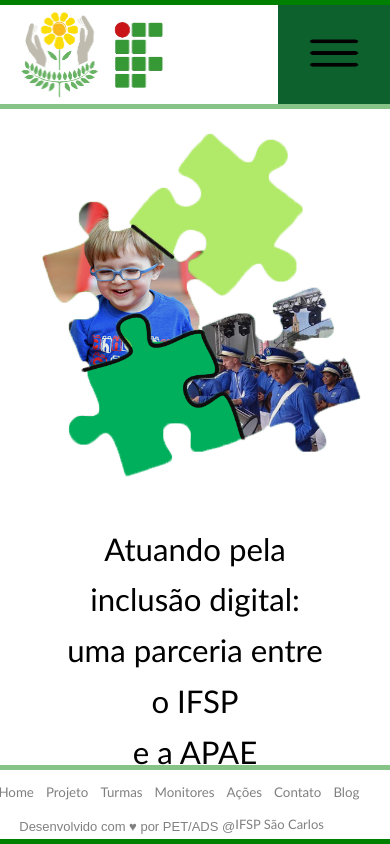
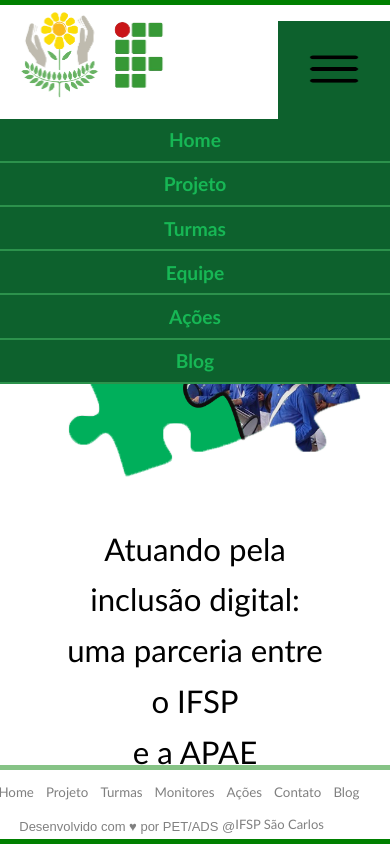
Before and after one commit to pet-ads/apae, a React (Create React App) app: page / in a window 390 px wide. Both pictures are taken after a click on the button 334 px from the left and 54 px from the top of the page. Shown: the top 844 px of the page. Built offline with nearby package versions, Linux system fonts and the light colour scheme.

Commit message:
feat: add mobile toggle menu

```diff
--- a/public/index.html
+++ b/public/index.html
@@ -24,7 +24,7 @@
       work correctly both with client-side routing and a non-root public URL.
       Learn how to configure a non-root public URL by running `npm run build`.
     -->
-    <title>APAE São Carlos</title>
+    <title>APAE - São Carlos</title>
   </head>
   <body>
     <noscript>You need to enable JavaScript to run this app.</noscript>
--- a/src/componentes/layout/MenuNav/MenuNav.js
+++ b/src/componentes/layout/MenuNav/MenuNav.js
@@ -6,7 +6,16 @@ import Item from './Item/ItemNav';
 
 function MenuNav({ scrollToSection }) {
 
-  const [isNavExpanded, setIsNavExpanded] = useState(false);
+  const [listState, setListState] = useState(false);
+  const [linkState, setLinkState] = useState(false);
+
+  function openMenu(){
+    setListState(listState => !listState);
+    setLinkState(linkState => !linkState);
+  }
+
+  let toggleListExpand = listState ? styles.list_expanded : styles.list;
+  let toggleLinksExpand = linkState ? styles.links_expanded : styles.links;
 
   return (
     <div className={styles.component_container}>
@@ -17,15 +26,13 @@ function MenuNav({ scrollToSection }) {
 
       <nav>
 
-        <ul className={styles.list}>
+        <ul className={toggleListExpand}>
 
-          <button className={styles.hamburguer_menu} onClick={() => {
-          setIsNavExpanded(!isNavExpanded);
-          }}>
+          <button className={styles.hamburguer_menu} onClick={openMenu}>
             <img src={burguerIcon} alt="Botão de Menu" />
           </button>
 
-          <div className={styles.links}>
+          <div className={toggleLinksExpand}>
             <Item name="Home" section="home" scrollToSection={scrollToSection}/>
             <Item name="Projeto" section="projeto" scrollToSection={scrollToSection}/>
             <Item name="Turmas" section="turmas" scrollToSection={scrollToSection}/>
```
